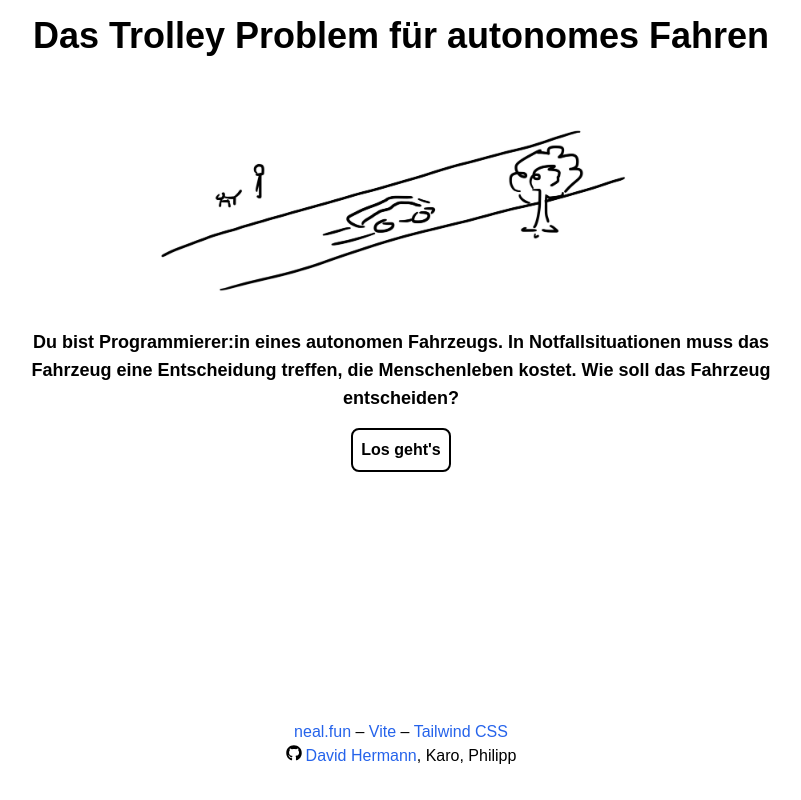
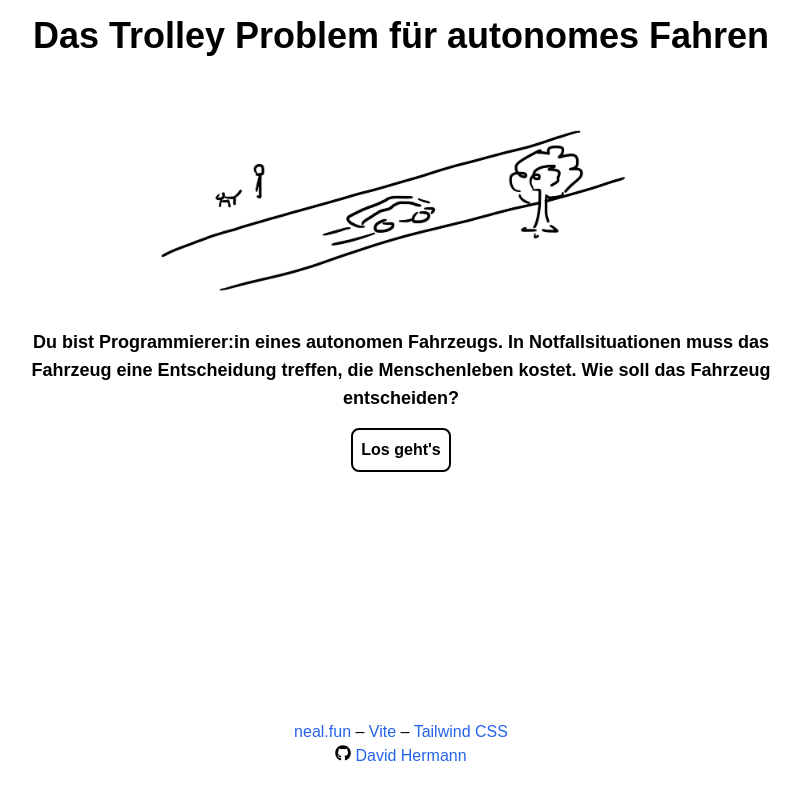
Before and after one commit to david-stefan-hermann/trolley-problem, a React (Vite) app in the folder trolley-problem-frontend/: page / in a window 1280 px wide. Shown: the whole page, without its empty margins (239-1040 px from the left). Built offline with nearby package versions, Linux system fonts and the light colour scheme; a web font is replaced by a local one.

Commit message:
updated footer

```diff
--- a/trolley-problem-frontend/src/components/Footer.jsx
+++ b/trolley-problem-frontend/src/components/Footer.jsx
@@ -17,7 +17,6 @@ const Footer = () => {
                 <p>
                     <FaGithub className='inline mr-1 align-baseline' />
                     <a className="font-medium text-blue-600 dark:text-blue-500 hover:underline" target="_blank" href='https://github.com/david-stefan-hermann/trolley-problem'>David Hermann</a>
-                    , Karo, Philipp
                 </p>
             </footer>
         </div>
```
